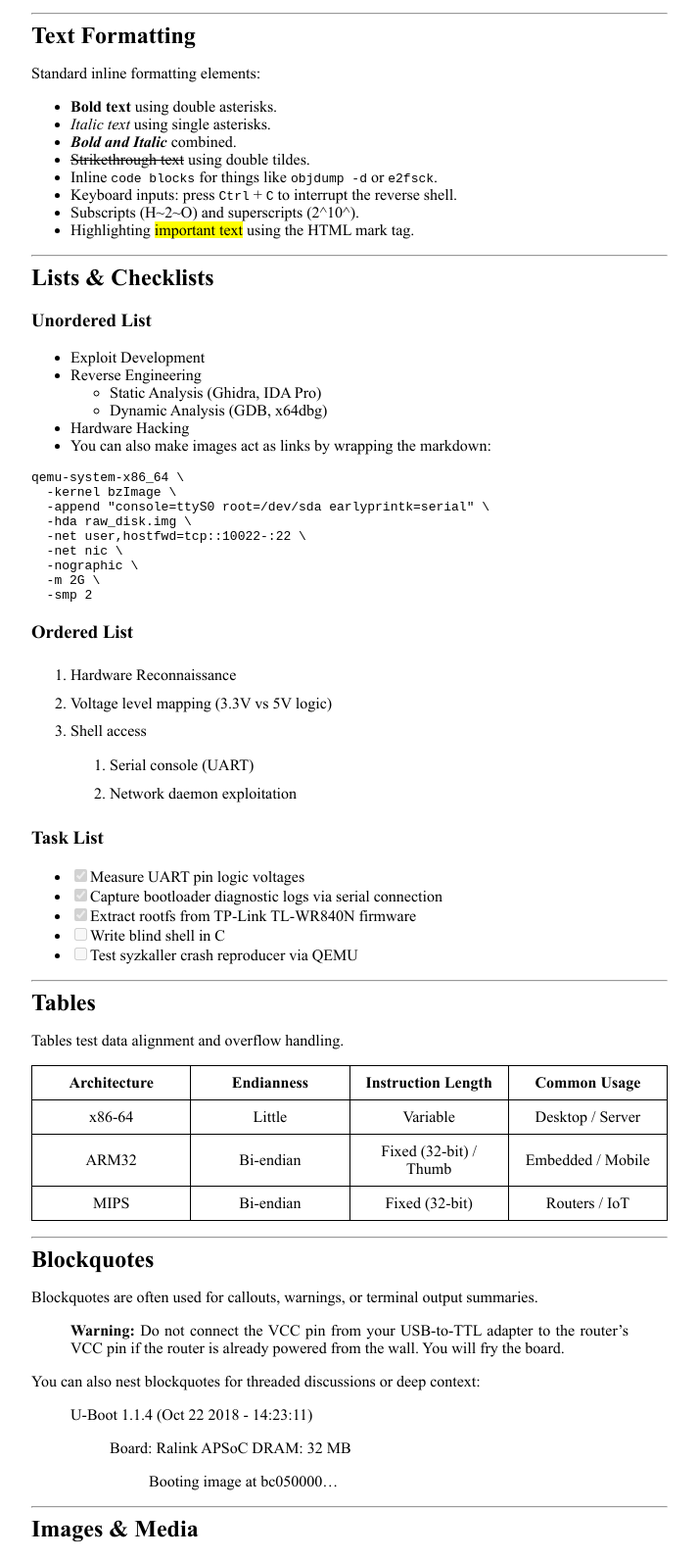
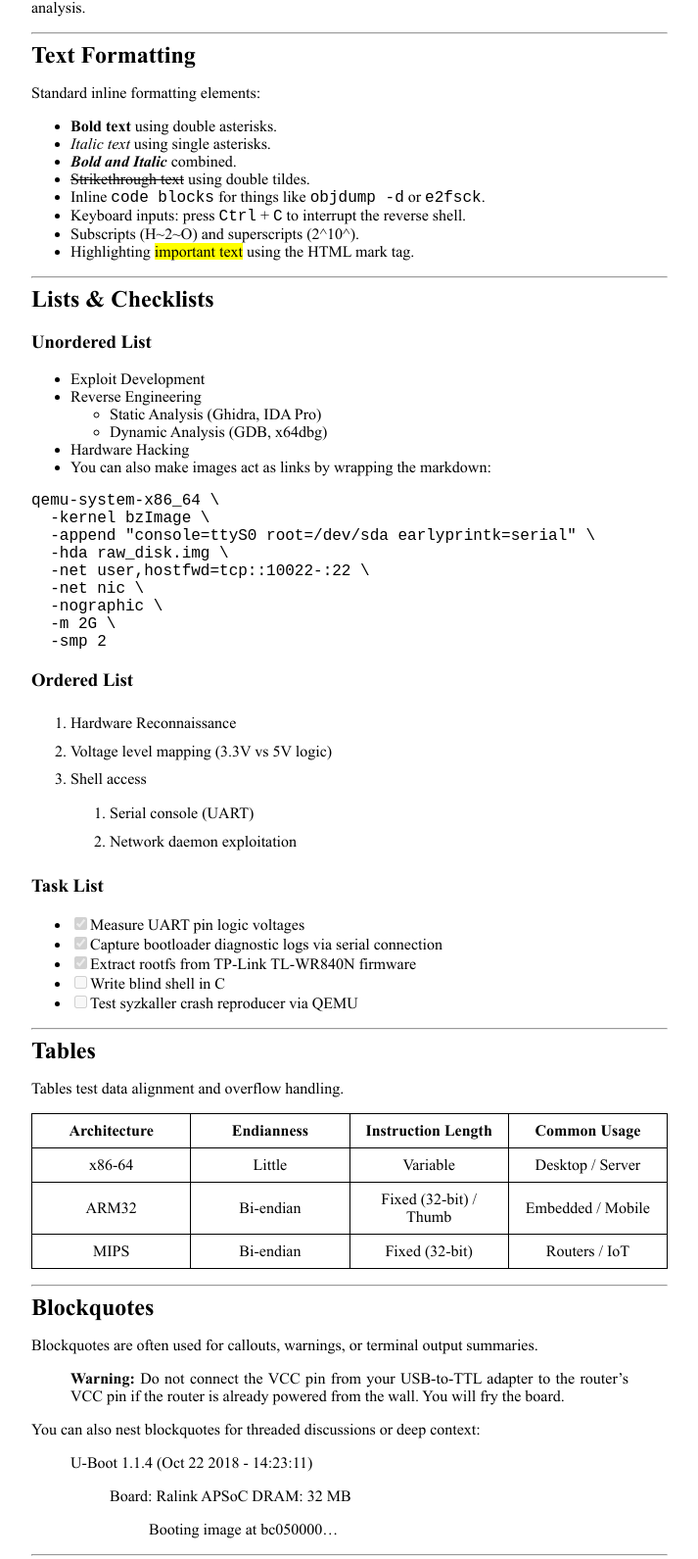
Before and after one commit to 0xfoofunc/0xfoofunc.github.io, a Jekyll site: the page built from _posts/2026-10-09-markdown-style-guide-1.md, in a window 1280 px wide. Shown: the part 1021-2612 px from the top of the page at 98% size, without its empty margins (283-996 px from the left). Built offline with Jekyll 4.4.1, drawn with Linux system fonts in a browser that asks for light colours.

Commit message:
Update style.css

```diff
--- a/assets/css/style.css
+++ b/assets/css/style.css
@@ -32,12 +32,11 @@
 
 html {
     -webkit-text-size-adjust: 100%;
-    -moz-text-size-adjust: 100%;
     text-size-adjust: 100%;
 }
 
 body {
-    font-family: 'Times New Roman';
+    font: 16px 'Times New Roman', serif;
     visibility: hidden;
 }
 
@@ -76,13 +75,16 @@ img {
     font-size: 14px;
 }
 
+#my_age,
+.post-date {
+    display: inline-block;
+}
+
 #my_age {
-    display: inline-block;
     width: 11.5ch;
 }
 
 .post-date {
-    display: inline-block;
     width: 10ch;
 }
 
@@ -111,26 +113,23 @@ td {
     overflow-wrap: anywhere;
 }
 
-table td:first-child,
-table td:first-child * {
+td:first-child,
+td:first-child * {
     font-weight: normal !important;
+}
+
+pre,
+code {
+    font-size: 16px;
 }
 
 pre {
     margin: 1em 0;
-    padding: 0;
-    text-align: left;
-    white-space: pre;
+    tab-size: 4;
     overflow-x: auto;
-    -webkit-overflow-scrolling: touch;
     scrollbar-width: none;
-    -ms-overflow-style: none;
 }
 
 pre::-webkit-scrollbar {
     display: none;
 }
-
-pre code {
-    tab-size: 4;
-}
```
